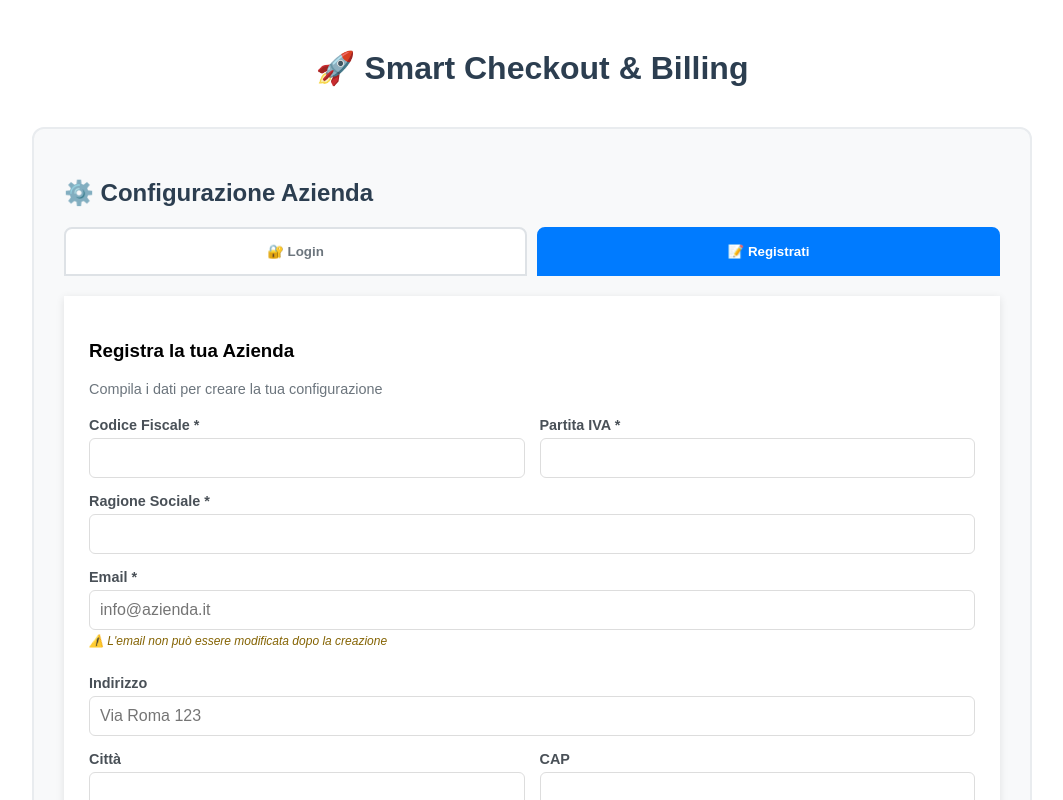
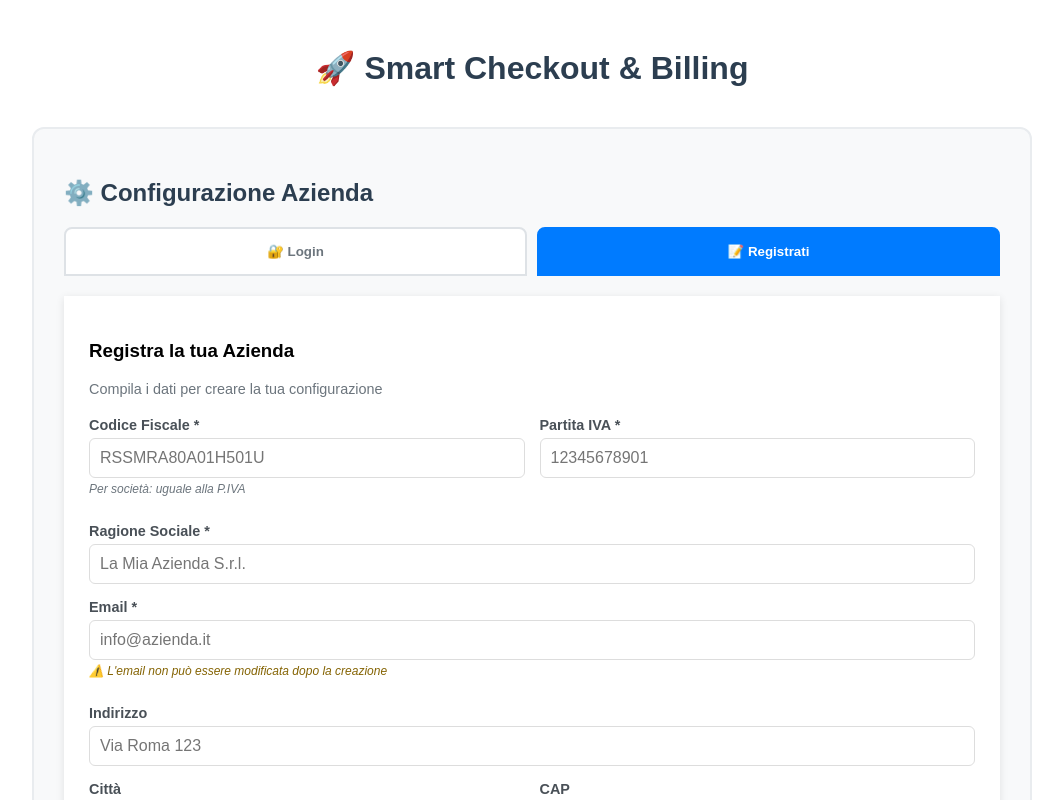
Before and after one commit to iamalessiastocco/smart-billing-tool, a Vue app in the folder smart-billing-tool/: page / in a window 1280 px wide. Both pictures are taken after a click on the button "📝 Registrati". Shown: the top 800 px of the page, without its empty margins (108-1171 px from the left). Built offline with nearby package versions, Linux system fonts and the light colour scheme; the HTML template or start-up script is replaced by a standard one.

Commit message:
implementazione get it configurations

```diff
--- a/smart-billing-tool/src/views/companySetup.vue
+++ b/smart-billing-tool/src/views/companySetup.vue
@@ -8,8 +8,7 @@
       <div class="success-badge">✅ Benvenuto/a!</div>
       <div class="company-info">
         <h3>{{ store.myCompany?.name }}</h3>
-        <p><strong>P.IVA:</strong> {{ store.myCompany?.vat_number }}</p>
-        <p><strong>Codice Fiscale:</strong> {{ store.myCompany?.fiscal_id }}</p>
+        <p><strong>Codice Fiscale/P.IVA:</strong> {{ store.myCompany?.fiscal_id }}</p>
         <p><strong>Email:</strong> {{ store.myCompany?.email }}</p>
       </div>
       <button @click="handleLogout" class="logout-btn">
@@ -37,24 +36,26 @@
         </button>
       </div>
 
-      <!-- LOGIN -->
+      <!-- LOGIN CON CODICE FISCALE -->
       <div v-if="activeTab === 'login'" class="auth-form">
-        <h3>Accedi con la tua P.IVA</h3>
-        <p class="form-description">Inserisci la Partita IVA che hai già registrato</p>
+        <h3>Accedi con il tuo Codice Fiscale</h3>
+        <p class="form-description">Inserisci il Codice Fiscale che hai registrato</p>
 
         <div class="form-field">
-          <label>Partita IVA *</label>
+          <label>Codice Fiscale / P.IVA *</label>
           <input
-            v-model="loginVat"
-            placeholder="12345678901"
-            maxlength="11"
+            v-model="loginFiscalId"
+            placeholder="RSSMRA80A01H501U oppure 12345678901"
+            maxlength="16"
             @keyup.enter="handleLogin"
+            style="text-transform: uppercase"
           />
+          <p class="field-hint">Per le società: Codice Fiscale = P.IVA (11 cifre)</p>
         </div>
 
         <button
           @click="handleLogin"
-          :disabled="loading || !loginVat"
+          :disabled="loading || !loginFiscalId"
           class="submit-btn"
         >
           {{ loading ? '⏳ Accesso...' : '🔐 Accedi' }}
@@ -69,53 +70,98 @@
         <form @submit.prevent="handleSignup" class="form-grid">
           <div class="form-field">
             <label>Codice Fiscale *</label>
-            <input v-model="formData.fiscal_id" required maxlength="16" />
+            <input
+              v-model="formData.fiscal_id"
+              required
+              maxlength="16"
+              style="text-transform: uppercase"
+              placeholder="RSSMRA80A01H501U"
+            />
+            <p class="field-hint">Per società: uguale alla P.IVA</p>
           </div>
 
           <div class="form-field">
             <label>Partita IVA *</label>
-            <input v-model="formData.vat_number" required maxlength="11" />
+            <input
+              v-model="formData.vat_number"
+              required
+              maxlength="11"
+              placeholder="12345678901"
+            />
           </div>
 
           <div class="form-field full-width">
             <label>Ragione Sociale *</label>
-            <input v-model="formData.name" required />
+            <input
+              v-model="formData.name"
+              required
+              placeholder="La Mia Azienda S.r.l."
+            />
           </div>
 
           <div class="form-field full-width">
             <label>Email *</label>
-            <input v-model="formData.email" type="email" required placeholder="info@azienda.it" />
+            <input
+              v-model="formData.email"
+              type="email"
+              required
+              placeholder="info@azienda.it"
+            />
             <p class="field-note">⚠️ L'email non può essere modificata dopo la creazione</p>
           </div>
 
           <div class="form-field full-width">
             <label>Indirizzo</label>
-            <input v-model="formData.address.street" placeholder="Via Roma 123" />
+            <input
+              v-model="formData.address.street"
+              placeholder="Via Roma 123"
+            />
           </div>
 
           <div class="form-field">
             <label>Città</label>
-            <input v-model="formData.address.city" />
+            <input
+              v-model="formData.address.city"
+              placeholder="Roma"
+            />
           </div>
 
           <div class="form-field">
             <label>CAP</label>
-            <input v-model="formData.address.zip" maxlength="5" />
+            <input
+              v-model="formData.address.zip"
+              maxlength="5"
+              placeholder="00100"
+            />
           </div>
 
           <div class="form-field">
             <label>Provincia</label>
-            <input v-model="formData.address.province" maxlength="2" placeholder="RM" />
+            <input
+              v-model="formData.address.province"
+              maxlength="2"
+              placeholder="RM"
+              style="text-transform: uppercase"
+            />
           </div>
 
           <div class="form-field">
             <label>Codice SDI</label>
-            <input v-model="formData.sdi_code" maxlength="7" />
+            <input
+              v-model="formData.sdi_code"
+              maxlength="7"
+              placeholder="ABCD123"
+              style="text-transform: uppercase"
+            />
           </div>
 
           <div class="form-field full-width">
             <label>PEC</label>
-            <input v-model="formData.pec" type="email" />
+            <input
+              v-model="formData.pec"
+              type="email"
+              placeholder="azienda@pec.it"
+            />
           </div>
 
           <button type="submit" :disabled="loading" class="submit-btn">
@@ -142,12 +188,12 @@ const {
   loading,
   error: apiError,
   createCompanyConfig,
-  loginWithVat,
+  loginWithFiscalId,
   logout: logoutConfig
 } = useCompanyConfig();
 
 const activeTab = ref<'login' | 'signup'>('login');
-const loginVat = ref('');
+const loginFiscalId = ref('');
 const error = ref<string | null>(null);
 const success = ref<string | null>(null);
 
@@ -168,6 +214,7 @@ const formData = ref({
   status: 'ACTIVE' as const
 });
 
+// Carica sessione all'avvio
 onMounted(() => {
   if (myCompany.value) {
     store.setMyCompany(myCompany.value);
@@ -175,25 +222,27 @@ onMounted(() => {
   }
 });
 
+// LOGIN con Codice Fiscale
 const handleLogin = async () => {
   error.value = null;
   success.value = null;
 
-  if (!loginVat.value) {
-    error.value = "Inserisci la Partita IVA";
+  if (!loginFiscalId.value) {
+    error.value = "Inserisci il Codice Fiscale";
     return;
   }
 
   try {
-    const company = await loginWithVat(loginVat.value);
+    const company = await loginWithFiscalId(loginFiscalId.value.toUpperCase());
     store.setMyCompany(company);
     success.value = `Benvenuto/a ${company.name}!`;
-    loginVat.value = '';
+    loginFiscalId.value = '';
   } catch (err) {
     error.value = apiError.value || "Errore durante l'accesso";
   }
 };
 
+// SIGN UP
 const handleSignup = async () => {
   error.value = null;
   success.value = null;
@@ -208,6 +257,7 @@ const handleSignup = async () => {
     store.setMyCompany(company);
     success.value = "Registrazione completata! Benvenuto/a!";
 
+    // Reset form
     formData.value = {
       fiscal_id: '',
       vat_number: '',
@@ -223,13 +273,14 @@ const handleSignup = async () => {
   }
 };
 
+// LOGOUT
 const handleLogout = () => {
   logoutConfig();
   store.logout();
   error.value = null;
   success.value = "Logout effettuato. A presto!";
   activeTab.value = 'login';
-  loginVat.value = '';
+  loginFiscalId.value = '';
 
   setTimeout(() => {
     success.value = null;
@@ -250,6 +301,7 @@ h2 {
   margin-bottom: 20px;
 }
 
+/* LOGGED IN */
 .logged-in {
   background: white;
   padding: 30px;
@@ -291,12 +343,14 @@ h2 {
   border-radius: 6px;
   cursor: pointer;
   font-weight: bold;
+  transition: background 0.3s;
 }
 
 .logout-btn:hover {
   background: #5a6268;
 }
 
+/* TABS */
 .tabs {
   display: flex;
   gap: 10px;
@@ -321,6 +375,11 @@ h2 {
   border-color: #007bff;
 }
 
+.tab-btn:hover:not(.active) {
+  background: #f8f9fa;
+}
+
+/* FORMS */
 .auth-form {
   background: white;
   padding: 25px;
@@ -361,11 +420,25 @@ h2 {
   border: 1px solid #ddd;
   border-radius: 6px;
   font-size: 1em;
+  transition: border-color 0.3s, box-shadow 0.3s;
+}
+
+.form-field input:focus {
+  outline: none;
+  border-color: #007bff;
+  box-shadow: 0 0 0 3px rgba(0,123,255,0.1);
 }
 
 .field-note {
   font-size: 0.75em;
   color: #856404;
+  margin-top: 4px;
+  font-style: italic;
+}
+
+.field-hint {
+  font-size: 0.75em;
+  color: #6c757d;
   margin-top: 4px;
   font-style: italic;
 }
@@ -381,16 +454,18 @@ h2 {
   cursor: pointer;
   font-size: 1.1em;
   margin-top: 10px;
-  transition: transform 0.2s;
+  transition: transform 0.2s, box-shadow 0.2s;
 }
 
 .submit-btn:hover:not(:disabled) {
   transform: translateY(-2px);
+  box-shadow: 0 4px 12px rgba(40, 167, 69, 0.3);
 }
 
 .submit-btn:disabled {
   background: #ccc;
   cursor: not-allowed;
+  transform: none;
 }
 
 .error-msg {
```
Also changed, not shown: smart-billing-tool/src/composables/useCompanyConfig.ts (+31 -20 lines).
